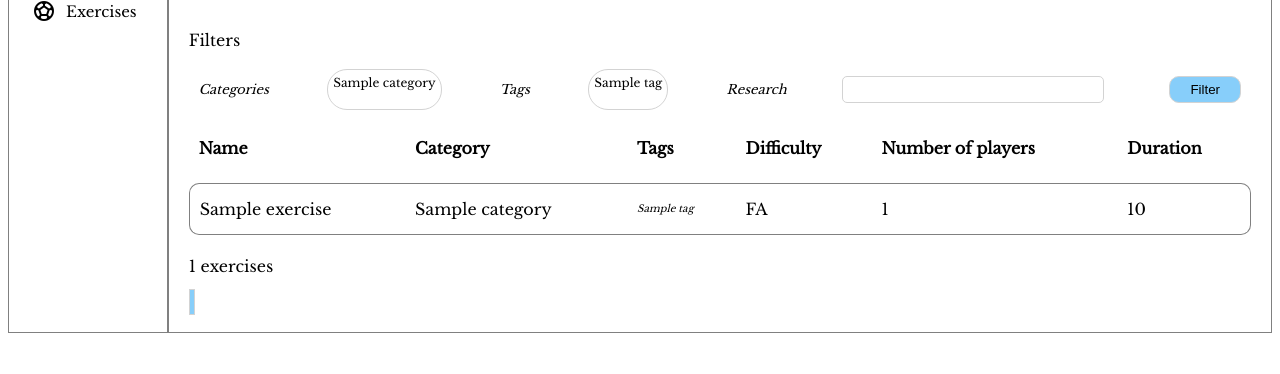
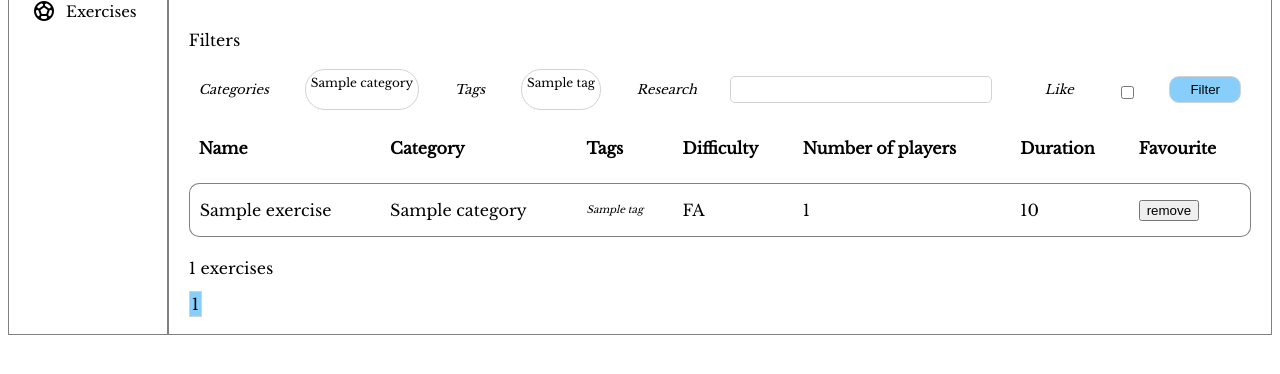
Before and after one commit to Mufle13/CoachingDrills, a Django app: page /exercises in a window 1280 px wide. Shown: the part 220-594 px from the top of the page. Run offline with Django 4.2, Linux system fonts and the light colour scheme; a user stored in the database is signed in; tables that the repository leaves empty hold one stand-in row (values such as "Sample post"); parts of the project's set-up code (start-up, migrations or seed data) failed here and were passed over; some libraries are stand-ins or nearby versions.

Commit message:
like system in progress

```diff
--- a/CoachingDrills/forms.py
+++ b/CoachingDrills/forms.py
@@ -1,6 +1,6 @@
 from django import forms
 from django.contrib.auth.forms import UserCreationForm
-from blog.models import Category, Tag, User, Exercise
+from blog.models import Category, Favourite, Tag, User, Exercise
 
 class CustiomSignupForm(UserCreationForm):
     class Meta:
@@ -81,3 +81,9 @@ class FilterCategTag(forms.Form):
     categories = forms.ModelMultipleChoiceField(queryset=Category.objects.all(), label='Categories', widget=forms.CheckboxSelectMultiple, required=False)
     tags = forms.ModelMultipleChoiceField(queryset=Tag.objects.all(), label='Tags', widget=forms.CheckboxSelectMultiple, required=False)
     research = forms.CharField(max_length=100, required=False)
+    like = forms.BooleanField(required=False)
+
+class FavouriteForm(forms.Form):
+    class Meta:
+        model = Favourite
+        fields = '__all__'
--- a/CoachingDrills/urls.py
+++ b/CoachingDrills/urls.py
@@ -15,7 +15,7 @@ Including another URLconf
 """
 from django.contrib import admin
 from django.urls import include, path
-from blog.views import admin_index, signup, profile, exercise_add, logout_view, exercices_listing, tags_listing, categories_listing, category_add, tag_add, exercise_delete, category_delete, tag_delete, exercise_detail, category_detail, tag_detail, exercise_edit, tag_edit, category_edit, index, exercise_builder, About, ExerciseListing
+from blog.views import admin_index, signup, profile, exercise_add, logout_view, exercices_listing, tags_listing, categories_listing, category_add, tag_add, exercise_delete, category_delete, tag_delete, exercise_detail, category_detail, tag_detail, exercise_edit, tag_edit, category_edit, index, exercise_builder, About, ExerciseListing, favourite
 from django.contrib.auth import views
 
 urlpatterns = [
@@ -63,7 +63,9 @@ urlpatterns = [
      # font
    path('', index, name='index_front'),
    path('about', About.as_view(), name='about'),
-   path('exercises', ExerciseListing.as_view(),name= 'exercises_list_font')
+   path('exercises', ExerciseListing.as_view(),name= 'exercises_list_font'),
+   path('fav/<int:pk>', favourite, name='favourite')
+
 
 
 ]
--- a/blog/models.py
+++ b/blog/models.py
@@ -2,7 +2,6 @@ from distutils.command.upload import upload
 from django.db import models
 from django.utils.text import slugify
 from django.contrib.auth.models import AbstractUser
-from pkg_resources import to_filename
 
 # Create your models here.
 
@@ -68,7 +67,7 @@ class Exercise(models.Model):
 class User(AbstractUser):
     profile_pic = models.ImageField(blank=True)
 
-class like(models.Model):
+class Favourite(models.Model):
     user = models.ForeignKey(User, related_name='likes', on_delete=models.SET_NULL, null=True)
     exercise = models.ForeignKey(Exercise, related_name='likes', on_delete=models.SET_NULL, null=True)
 
--- a/blog/static/css/admin.css
+++ b/blog/static/css/admin.css
@@ -425,3 +425,16 @@ input::-webkit-inner-spin-button {
     padding: 2px;
     background-color: lightskyblue;
 }
+
+.like [type=checkbox] {
+    display: flex;
+    align-self: center;
+}
+
+.like {
+    display: flex;
+    align-items: center;
+    justify-content: center;
+    padding: 5px;
+    margin: 5px;
+}
--- a/blog/templates/font/listing/exercises_listing.html
+++ b/blog/templates/font/listing/exercises_listing.html
@@ -32,6 +32,10 @@
             <div class='filter-research'>
                 <span> {{ field }}</span>
             </div>
+            {% elif field.name == 'like' %}
+            <div class='like'>
+                {{ field }}
+            </div>
             {% endif %}
         {% endfor %}
         <div class=filter-button>
@@ -52,6 +56,9 @@
                 <th>Difficulty</th>
                 <th>Number of players</th>
                 <th>Duration</th>
+                {% if request.user.is_authenticated %}
+                <th>Favourite</th>
+                {% endif %}
             </tr>
         </thead>
         {% for exercise in exercises %}
@@ -65,6 +72,18 @@
                 <td>{{ exercise.difficulty }}</td>
                 <td>{{ exercise.number_of_player }}</td>
                 <td>{{ exercise.duration }}</td>
+                {% if request.user.is_authenticated %}
+                    <td>
+                        <form action="{% url 'favourite' pk=exercise.pk %}" method="POST">
+                            {% csrf_token %}
+                            {% if exercise.user_like %}
+                            <input type="submit" value='remove'>
+                            {% else %}
+                            <input type="submit" value='add to fav'>
+                            {% endif %}
+                        </form>
+                    </td>
+                {% endif %}
             </tr>
         </tbody>
         {% endfor %}
--- a/blog/templates/front_base.html
+++ b/blog/templates/front_base.html
@@ -39,6 +39,12 @@
         {% block content %}{% endblock %}
         </main>
     </div>
-    {% block custom_js %}{% endblock %}
+    <script src="https://cdnjs.cloudflare.com/ajax/libs/axios/0.19.0/axios.min.js"></script>
+    <script type="text/javascript">
+        axios.defaults.xsrfCookieName = 'csrftoken'
+        axios.defaults.xsrfHeaderName = "X-CSRFTOKEN"
+    </script>
+    {% block custom_js %}
+    {% endblock %}
 </body>
 </html>
--- a/blog/views.py
+++ b/blog/views.py
@@ -3,15 +3,15 @@ from inspect import formatannotation
 from multiprocessing import context
 from django.http import HttpResponse
 from django.shortcuts import redirect, render
-from CoachingDrills.forms import CustiomSignupForm, SignUpForm, ExerciseAddForm, TagAddForm, CategoryAddForm, FilterCategTag
+from CoachingDrills.forms import CustiomSignupForm, SignUpForm, ExerciseAddForm, TagAddForm, CategoryAddForm, FilterCategTag, FavouriteForm
 from django.contrib.auth import logout
 from django.contrib import messages
 from django.contrib.auth.decorators import login_required
 from django.contrib.admin.views.decorators import staff_member_required
-from blog.models import Exercise, Category, Tag, User
+from blog.models import Exercise, Category, Tag, User, Favourite
 from django.shortcuts import render, get_object_or_404
 from django.core.paginator import Paginator
-from django.db.models import Q
+from django.db.models import Q, Count
 from django.views.generic import TemplateView, ListView
 import markdown as md
 
@@ -55,7 +55,7 @@ def profile(request):
 def logout_view(request):
     first_name = request.user.first_name
     logout(request)
-    messages.add_message(request, messages.INFO, f'Merci {first_name}, au revoir.')
+    messages.add_message(request, messages.INFO, f'Goodbye {first_name}, see you later.')
     return redirect('login')
 
 
@@ -295,6 +295,7 @@ class ExerciseListing(ListView):
     model = Exercise
     template_name = 'font/listing/exercises_listing.html'
     context_object_name = 'exercises'
+    paginate_by = 3
 
     def get_context_data(self, **kwargs):
         context = super().get_context_data(**kwargs)
@@ -306,6 +307,7 @@ class ExerciseListing(ListView):
 
     def get_queryset(self):
         queryset = super().get_queryset()
+        queryset = queryset.annotate(user_like=Count('likes', filter=Q(likes__user=self.request.user)))
         if self.request.method == 'GET':
             form = FilterCategTag(self.request.GET)
             if form.is_valid():
@@ -313,6 +315,9 @@ class ExerciseListing(ListView):
                 categories = data['categories']
                 tags = data['tags']
                 query= data['research']
+                like = data['like']
+                if like is True:
+                    queryset = queryset.filter(user_like=1)
                 if categories:
                     queryset = queryset.filter(category__in=categories)
                 if tags:
@@ -323,3 +328,19 @@ class ExerciseListing(ListView):
             #     form = FilterCategTag()
 
         return queryset
+
+
+
+def favourite(request, pk):
+    if request.method == 'POST':
+        exercise = get_object_or_404(Exercise, pk=pk)
+        user = request.user
+        check = Favourite.objects.filter(exercise=exercise, user=user)
+        if not check:
+            fav = Favourite(exercise=exercise, user=user)
+            fav.save()
+        else:
+            check.delete()
+        messages.add_message(request, messages.INFO, 'Added!')
+        print(request.META.get('HTTP_REFERER'))
+    return redirect('exercises_list_font')
```
